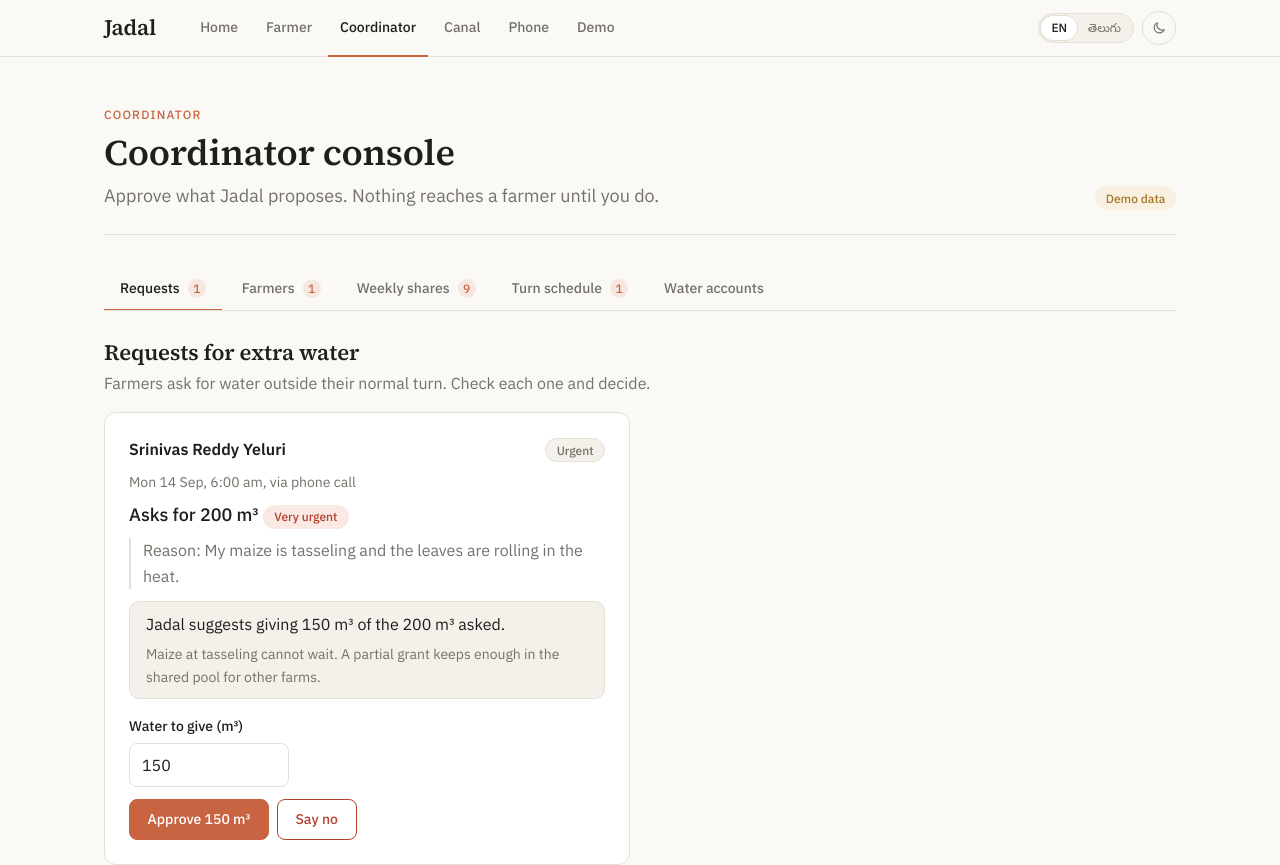
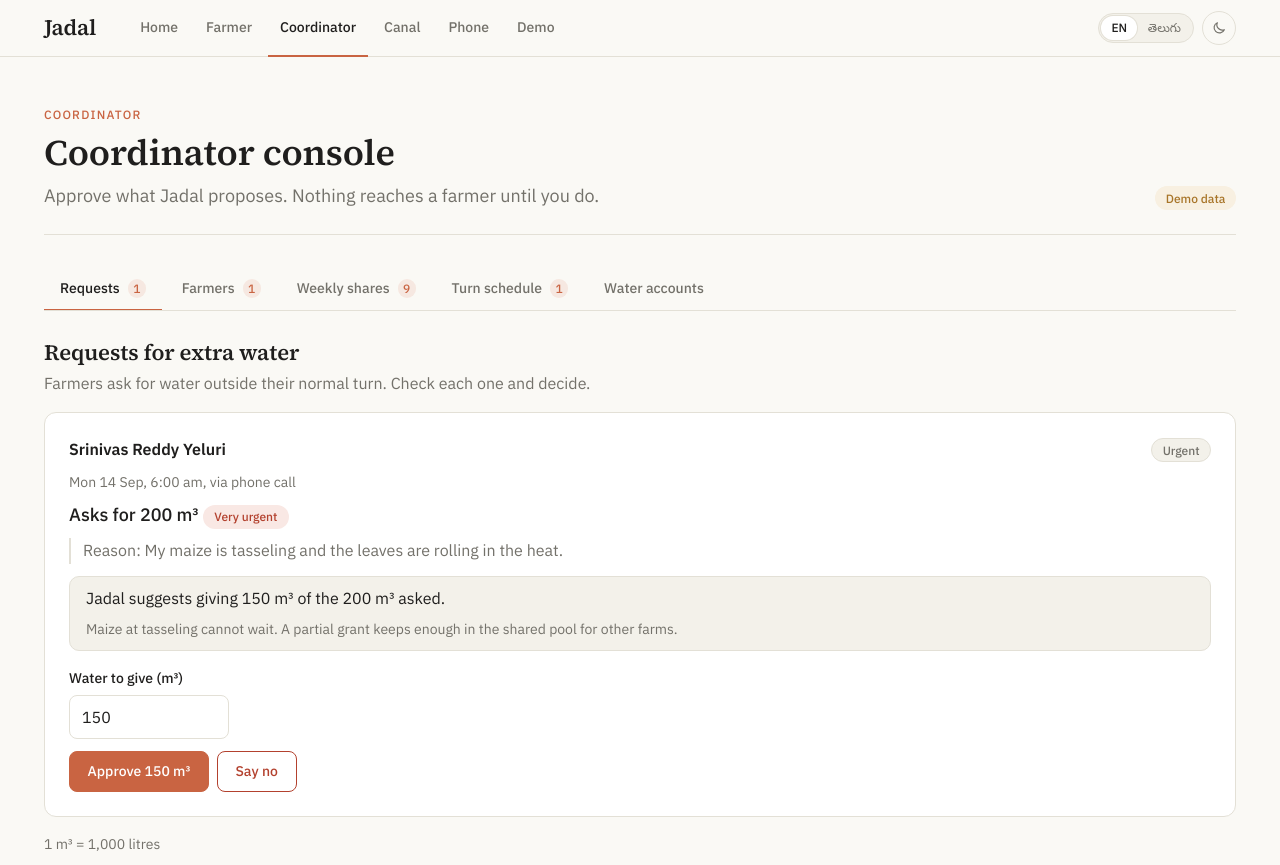
Before and after one commit to Parswanadh/jadal, a React (Vite) app in the folder apps/web/: page /coordinator in a window 1280 px wide. Shown: the top 865 px of the page. Built offline with nearby package versions, Linux system fonts and the light colour scheme.

Commit message:
feat(web): use the full width and drop lonely half-columns
A single pending card in a two-column grid left half the row empty.
auto-fit lets one card fill the row and several share it, and the shared
column grows from 1120 to 1240 so tables use the screen.

```diff
--- a/apps/web/src/coordinator/coordinator.css
+++ b/apps/web/src/coordinator/coordinator.css
@@ -11,7 +11,8 @@
   margin: 0 0 1rem;
   display: grid;
   gap: 1.25rem;
-  grid-template-columns: repeat(auto-fill, minmax(min(100%, 24rem), 1fr));
+  /* auto-fit: one pending item fills the row, several share it. Never a lonely half-column. */
+  grid-template-columns: repeat(auto-fit, minmax(min(100%, 24rem), 1fr));
   align-items: start;
 }
 
@@ -81,6 +82,11 @@
 
 .coord .facts dd {
   margin: 0;
+}
+
+/* A lone pending card spans the row; keep its key/value list a readable width. */
+.coord .req-card .facts {
+  max-width: 34rem;
 }
 
 /* Money-style summary cards */
--- a/apps/web/src/farmer/SharedPool.tsx
+++ b/apps/web/src/farmer/SharedPool.tsx
@@ -50,7 +50,7 @@
       {!error && !requests && <p className="muted" role="status">{t("common.loading")}</p>}
       {requests && requests.length === 0 && <EmptyState title={t("pool.emptyTitle")} body={t("pool.emptyBody")} />}
       {requests && requests.length > 0 && (
-        <ul className="grid grid-halves pool-list">
+        <ul className="pool-list">
           {requests.map((r) => {
             const decided = r.coordinator_decision;
             return (
--- a/apps/web/src/farmer/farmer.css
+++ b/apps/web/src/farmer/farmer.css
@@ -106,6 +106,11 @@
   list-style: none;
   padding: 0;
   margin: 0;
+  display: grid;
+  gap: 1.25rem;
+  /* auto-fit: one request fills the row, several share it. Never a lonely half-column. */
+  grid-template-columns: repeat(auto-fit, minmax(min(100%, 24rem), 1fr));
+  align-items: start;
 }
 
 .pool-list .card p {
--- a/apps/web/src/styles.css
+++ b/apps/web/src/styles.css
@@ -49,7 +49,7 @@
   --radius: 10px;
   --radius-sm: 8px;
   --radius-lg: 12px;
-  --column: 1120px;
+  --column: 1240px;
   --gutter: 1.5rem;
 }
 
```
